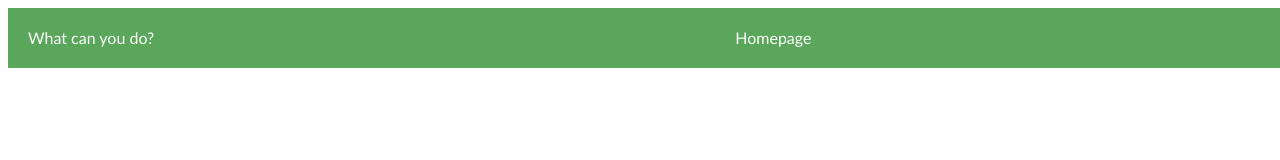
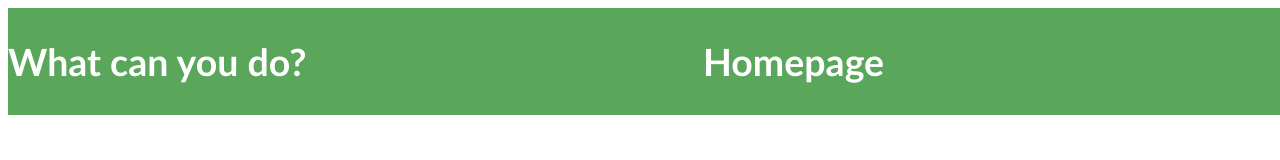
Before and after one commit to Lc22449/91893---Laurence, a plain HTML site: page template.html in a window 1280 px wide. Shown: the top 160 px of the page. Drawn offline with Linux system fonts and the light colour scheme.

Commit message:
I Trialed the nav bar a couple of times and changed the header propeties

```diff
--- a/Template.css
+++ b/Template.css
@@ -4,18 +4,21 @@
 }
 
 nav {
+    display: flex;
+    flex-direction: row;
+    justify-content: space-between;
     background-color: #5AA65A;
     text-align: center;
-    padding: 20px;
+    font-size: 25px;
 }
 
-a {
+h2 {
     color: white;
     font-family:'Gill Sans', 'Gill Sans MT', Calibri, 'Trebuchet MS', sans-serif;
     text-decoration: none;
 }
 
-a:hover{
+h2:hover{
     text-decoration: underline;
 }
 
--- a/template.html
+++ b/template.html
@@ -10,9 +10,9 @@
     <div class="Container">
     <header>
         <nav>
-            <a href="Abletodo" class="splitleft">What can you do?</a>
-            <a href="Homepage" class="splitcentre">Homepage </a>
-            <a href="Diary" class="splitright">Climate Diary</a>
+            <h2 href="Abletodo.html" class="splitleft">What can you do?</h2>
+            <h2 href="Homepage" class="splitcentre">Homepage </h2>
+            <h2 href="Diary" class="splitright">Climate Diary</h2>
         </nav>
     </header>
     </div>
```
Also changed, not shown: Abletodo.html (added).
